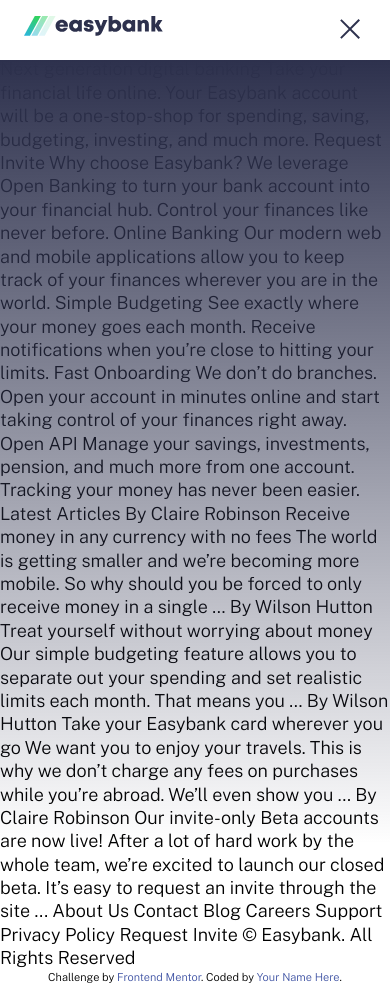
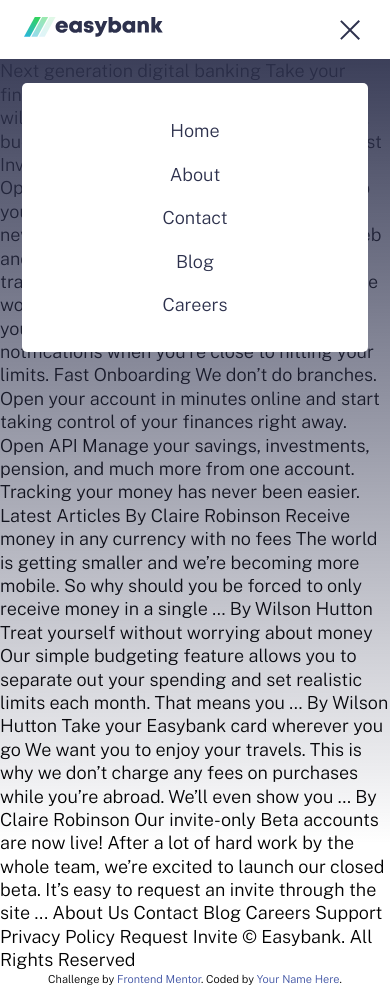
Before and after one commit to imonweb/Coder-Easy-Bank-Landing-Page, a website built with webpack: page src/index.html in a window 390 px wide. Both pictures are taken after a click on the link 353 px from the left and 28 px from the top of the page. Built offline with nearby package versions, Linux system fonts and the light colour scheme.

Commit message:
animated mobile menu

```diff
--- a/src/css/base/_global.scss
+++ b/src/css/base/_global.scss
@@ -21,11 +21,21 @@
   font-size: $font-med; // 1.125rem; // 18px
   font-weight: 300;
   line-height: 1.3;
+
+  &.no-scroll {
+    overflow: hidden;
+  }
 }
 
 a, a:visited, a:hover {
   text-decoration: none;
   // color: $grayishBlue;
+}
+
+/*  Spacing */
+.container {
+  padding-left: 1.5rem;
+  padding-right: 1.5rem;
 }
 
 /*  Flexbox */
@@ -70,3 +80,7 @@
     display: none;
   }
 }
+
+.has-fade {
+  visibility: hidden;
+}
--- a/src/css/modules/_animations.scss
+++ b/src/css/modules/_animations.scss
@@ -3,6 +3,11 @@
 @keyframes fade-in {
   from {
     visibility: hidden;
+    opacity: 0;
+  }
+  1% {
+    visibility: visible;
+    opacity: 0;
   }
   to {
     visibility: visible;
@@ -11,7 +16,7 @@
 }
 
 .fade-in {
-  animation: fade-in 300ms ease-in-out forwards;
+  animation: fade-in 200ms ease-in-out forwards;
 }
 
 @keyframes fade-out {
@@ -30,5 +35,5 @@
 }
 
 .fade-out {
-  animation: fade-out 300ms ease-in-out forwards;
+  animation: fade-out 200ms ease-in-out forwards;
 }
--- a/src/css/modules/_header.scss
+++ b/src/css/modules/_header.scss
@@ -27,7 +27,8 @@
     // display: none;
     opacity: 0;
     position: fixed;
-    top: 3.75rem;
+    top: 0;
+    // top: 3.75rem;
     left: 0px;
     right: 0px;
     bottom: 0px;
@@ -38,7 +39,10 @@
   } /* overlay */
 
   nav {
-    padding: 1rem 1.5rem;
+    position: relative;
+    background-color: $white;
+    padding-top: 1.0625rem;
+    padding-bottom: 1.0625rem;
   }
 
   &__logo {
@@ -65,7 +69,29 @@
     } /*  span */
 
 
-  } /* mobile menu */
+  } /* toggle for mobile menu */
+
+  /*  Mobile menu */
+
+  &__menu {
+    position: absolute;
+    width: calc(100% - 6rem);
+    left: 50%;
+    transform: translateX(-50%);
+    background-color: $white;
+    // margin: 0px 1.5rem;
+    margin-top: 1.5rem;
+    padding: 1.625rem;
+    border-radius: 5px;
+
+
+    a {
+      display: block;
+      padding: 0.625rem;
+      color: $darkBlue;
+      text-align: center;
+    }
+  }
 
   &__links {
 
--- a/src/index.html
+++ b/src/index.html
@@ -24,9 +24,9 @@
 <body>
 
   <header class="header">
-    <div class="overlay"></div>
+    <div class="overlay has-fade"></div>
 
-    <nav class="flex flex-jc-sb flex-ai-c">
+    <nav class="container flex flex-jc-sb flex-ai-c">
       <a href="/" class='header__logo'><img src="images/logo.svg" alt="Easybank"></a>
 
       <a id="btnHamburger" href="#" class="header__toggle hide-for-desktop">
@@ -46,6 +46,14 @@
       <a href="#" class="button header__cta hide-for-mobile">Request Invite</a>
     </nav>
 
+      <!-- Mobile Menu -->
+      <div class="header__menu has-fade">
+        <a href="">Home</a>
+        <a href="">About</a>
+        <a href="">Contact</a>
+        <a href="">Blog</a>
+        <a href="">Careers</a>
+      </div> <!-- header_menu -->
 
   </header>
 
--- a/src/js/app.js
+++ b/src/js/app.js
@@ -1,18 +1,30 @@
 const btnHamburger = document.querySelector('#btnHamburger');
+const body = document.querySelector('body');
 const header = document.querySelector('.header');
 const overlay = document.querySelector('.overlay');
+const fadeElems = document.querySelectorAll('.has-fade');
 
 btnHamburger.addEventListener('click', () => {
 
   if(header.classList.contains('open')){
     /*  Close Hamburger Menu */
+    body.classList.remove('no-scroll');
     header.classList.remove('open');
-    overlay.classList.remove('fade-in');
-    overlay.classList.add('fade-out');
+    fadeElems.forEach((element)=> {
+      element.classList.remove('fade-in');
+      element.classList.add('fade-out');
+    });
+    // overlay.classList.remove('fade-in');
+    // overlay.classList.add('fade-out');
   } else {
     /*  Open Hamburger Menu */
+    body.classList.add('no-scroll');
     header.classList.add('open');
-    overlay.classList.remove('fade-out');
-    overlay.classList.add('fade-in');
+    fadeElems.forEach((element) => {
+      element.classList.remove('fade-out');
+      element.classList.add('fade-in');
+    })
+    // overlay.classList.remove('fade-out');
+    // overlay.classList.add('fade-in');
   }
 })
```
